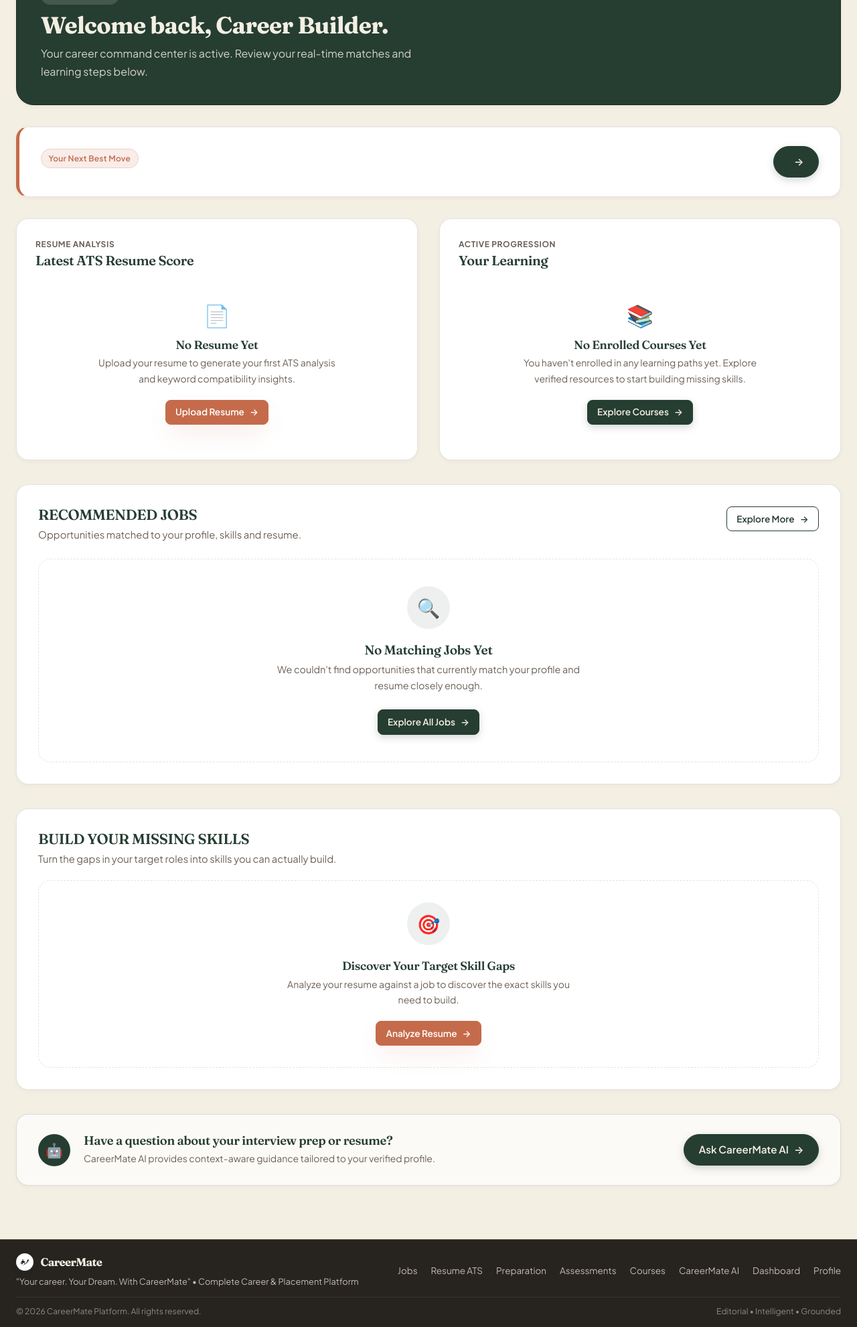
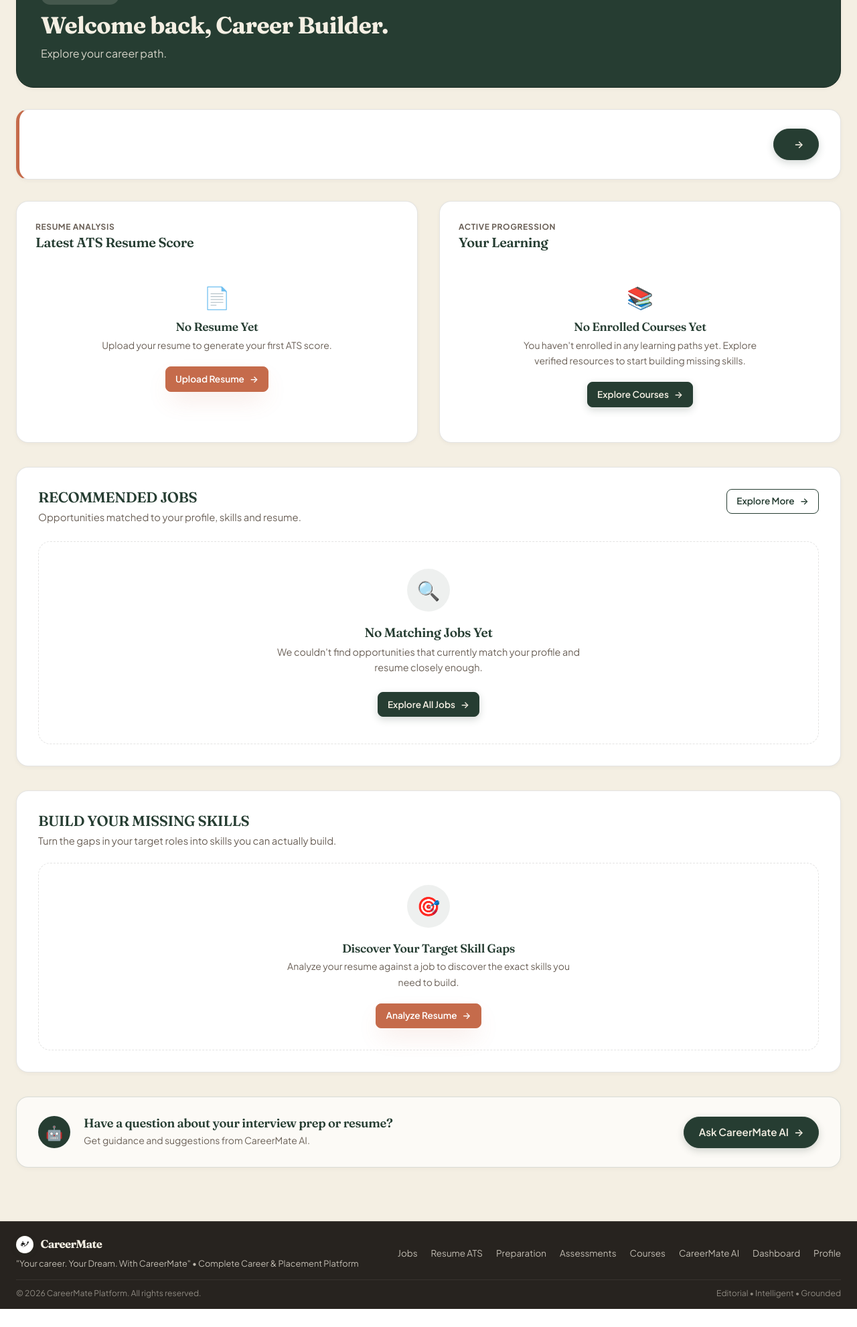
Before and after one commit to DHAKSHATHA0/careermate-new, a Python web app: template app/templates/dashboard.html in a window 1280 px wide. Shown: the part 188-2169 px from the top of the page at 67% size. After the commit the page ends 2142 px from the top, so only its background shows below. Run offline with Jinja, Linux system fonts and the light colour scheme; the template is opened without the code that fills it, so the values that code supplies are empty; some web fonts are replaced.

Commit message:
chatbot updation

```diff
--- a/app/templates/dashboard.html
+++ b/app/templates/dashboard.html
@@ -32,7 +32,7 @@
                         Complete your career profile to unlock comprehensive role matching and personalized
                         recommendations.
                         {% else %}
-                        Your career command center is active. Review your real-time matches and learning steps below.
+                        Explore your career path.
                         {% endif %}
                     </p>
                 </div>
@@ -77,8 +77,7 @@
             <div
                 style="display: flex; justify-content: space-between; align-items: center; flex-wrap: wrap; gap: 1rem;">
                 <div>
-                    <span class="badge badge-terracotta" style="font-size: 0.75rem; margin-bottom: 0.35rem;">Your Next
-                        Best Move</span>
+
                     <h3 style="color: var(--color-forest); font-size: 1.35rem; margin-bottom: 0.25rem;">{{
                         next_action.title }}</h3>
                     <p style="font-size: 0.925rem; color: var(--text-secondary); max-width: 700px;">{{ next_action.desc
@@ -121,7 +120,7 @@
                         </h4>
                         <p
                             style="font-size: 0.875rem; color: var(--text-secondary); max-width: 360px; margin: 0 auto 1.25rem;">
-                            Upload your resume to generate your first ATS analysis and keyword compatibility insights.
+                            Upload your resume to generate your first ATS score.
                         </p>
                         <a href="{{ url_for('resume.analyzer') }}" class="btn btn-terracotta btn-sm">
                             <span>Upload Resume</span>
@@ -136,7 +135,7 @@
                         </h4>
                         <p
                             style="font-size: 0.875rem; color: var(--text-secondary); max-width: 360px; margin: 0 auto 1.25rem;">
-                            Your resume is uploaded but hasn't been evaluated for ATS keyword compatibility yet.
+                            Your resume is uploaded but hasn't been evaluated for ATS Score yet.
                         </p>
                         <a href="{{ url_for('resume.analyzer') }}" class="btn btn-primary btn-sm">
                             <span>Analyze Resume</span>
@@ -496,8 +495,7 @@
                 <div>
                     <h4 style="color: var(--color-forest); margin-bottom: 0.2rem;">Have a question about your interview
                         prep or resume?</h4>
-                    <p style="font-size: 0.875rem; color: var(--text-secondary);">CareerMate AI provides context-aware
-                        guidance tailored to your verified profile.</p>
+                    <p style="font-size: 0.875rem; color: var(--text-secondary);">Get guidance and suggestions from CareerMate AI.</p>
                 </div>
             </div>
             <a href="{{ url_for('main.assistant') }}" class="btn btn-primary">
```
Also changed, not shown: tests/test_jobs_system.py (+4 -0 lines).
